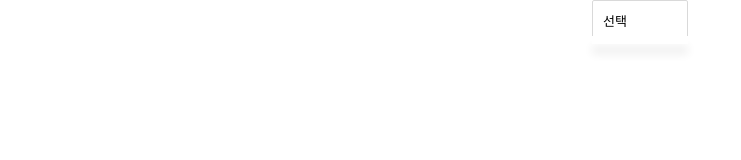
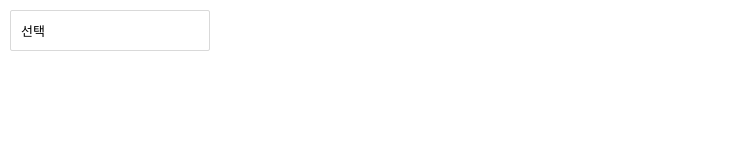
Before and after one commit to hyojinanr/select-box, a React (Create React App) app: page / in a window 1280 px wide. Shown: the top 160 px of the page, without its empty margins (0-741 px from the left). Built offline with nearby package versions, Linux system fonts and the light colour scheme.

Commit message:
set state added

```diff
--- a/src/App.scss
+++ b/src/App.scss
@@ -1,33 +1,15 @@
 @import 'styles/select-box.scss';
 
 .App {
-  text-align: center;
+  padding: 10px;
 }
 
-.App-logo {
-  height: 40vmin;
-  pointer-events: none;
+.container {
+  width:100%;
 }
 
-@media (prefers-reduced-motion: no-preference) {
-  .App-logo {
-    animation: App-logo-spin infinite 20s linear;
-  }
-}
-
-.App-header {
-  background-color: #282c34;
-  min-height: 100vh;
-  display: flex;
-  flex-direction: column;
-  align-items: center;
-  justify-content: center;
-  font-size: calc(10px + 2vmin);
-  color: white;
-}
-
-.App-link {
-  color: #61dafb;
+.box {
+  width:200px;
 }
 
 @keyframes App-logo-spin {
--- a/src/App.tsx
+++ b/src/App.tsx
@@ -13,9 +13,13 @@ class App extends Component {
 
     return (
       <div className="App">
-        <SelectBox
-          datas={testData}
-        ></SelectBox>
+        <div className="container">
+          <div className="box">
+            <SelectBox
+              datas={testData}
+            ></SelectBox>
+          </div>
+        </div>
       </div>
     );
   }
--- a/src/components/select-box/select-box.tsx
+++ b/src/components/select-box/select-box.tsx
@@ -9,49 +9,87 @@ export interface Props {
    datas?: OptionSet[];
    className?: string;
 }
-export default class SelectBox extends Component<Props> {
-   state = {
-      selectedValues: null
+
+export interface State {
+   selectedValue?: string;
+   selectedLabel?:string;
+   isShow?: boolean;
+   datas?: OptionSet[]
+}
+export default class SelectBox extends Component<Props, State> {
+   state: State = {
+      selectedValue: '',
+      selectedLabel: '',
+      isShow: false,
+      datas: [],
    };
-   options: OptionSet[] = [];
 
    constructor(props:Props) {
       super(props);
-      this.state.selectedValues = null;
+
+      this.setState({
+         selectedValue : '',
+         selectedLabel: '',
+         isShow: false
+      })
    }
 
    componentDidMount() {
-      if(this.props.datas) {
-         this.props.datas?.map((item: OptionSet) => {
-            this.options.push(item);
+   }
+
+   // componentDidUpdate(prevProps:any) {
+   //    if (this.props.datas !== prevProps.datas) {
+   //       this.setState((state, props) => ({
+   //          datas : props.datas
+   //       })
+   //    );
+   //    }
+   //  }
+
+   clickSelectBox() {
+      this.setState((state) => ({
+            isShow : !state.isShow
          })
+      );
    }
+
+   clickSelectValue(item:OptionSet) {
+      if(item) {
+         this.setState((state) => ({
+            selectedValue: item.value,
+            selectedLabel: item.label,
+            isShow: false
+         }))
+      };
+
    }
 
    render() {
-
+      const { className, datas } = this.props;
       return (
-         <div className={this.props.className != null ? 'select-box' : 'select-box ' + this.props.className}>
+         <div className={className != null ? 'select-box' : 'select-box ' + className}>
             <select>
                <option defaultValue="true" value="">선택</option>
-               {
-                this.options.map((item: OptionSet, index) => {
+               {datas &&
+                datas.map((item: OptionSet, index) => {
                    return (
                      <option key={index} value={item.value}>{item.label}</option>
                    );
                })
                }
             </select>
-            <div className="selected-value">선택</div>
+            <div className="selected-value" onClick={this.clickSelectBox.bind(this)}>{ this.state.selectedLabel ? this.state.selectedLabel : (this.state.selectedValue ? this.state.selectedValue : '선택') }</div>
+            { this.state.isShow &&
                <div className="options">
-            {
-                this.options.map((item: OptionSet, index) => {
+               {datas &&
+                  datas.map((item: OptionSet, index) => {
                      return (
-                     <div key={index} className={this.state.selectedValues === 'item.value' ? 'option selected' : 'option'} >{item.label}</div>
+                        <div key={index} onClick={() => this.clickSelectValue(item)} className={this.state.selectedValue == item.value ? 'option selected' : 'option'} >{item.label}</div>
                      );
                   })
                   }
                </div>
+            }
       </div>
       );
    }
--- a/src/styles/select-box.scss
+++ b/src/styles/select-box.scss
@@ -2,7 +2,7 @@
    select {
       display: none;
    }
-   display: inline-block;
+   display: block;
    position: relative;
    font-size: 13px;
    text-align: left;
```
Lines whose indentation alone changed are shown as unchanged.
